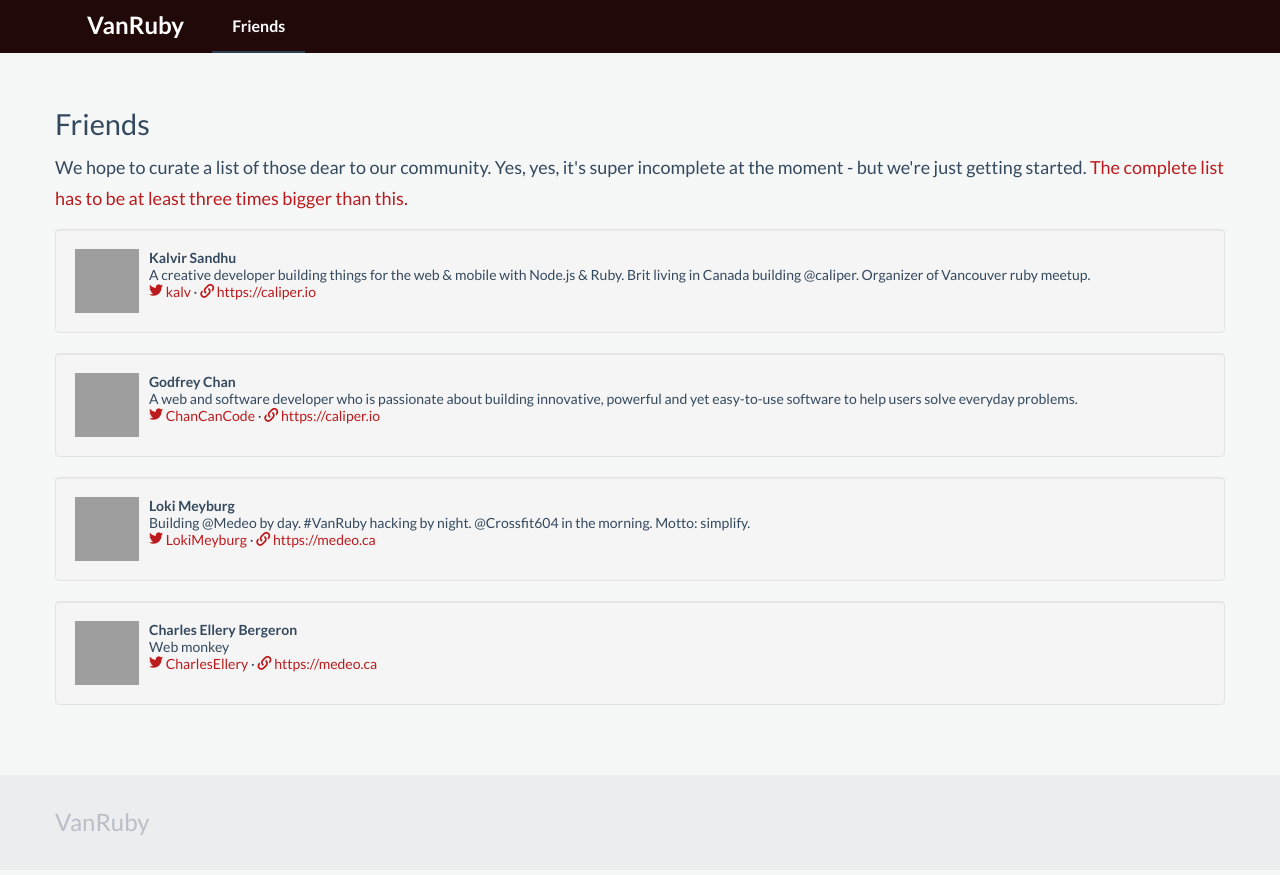
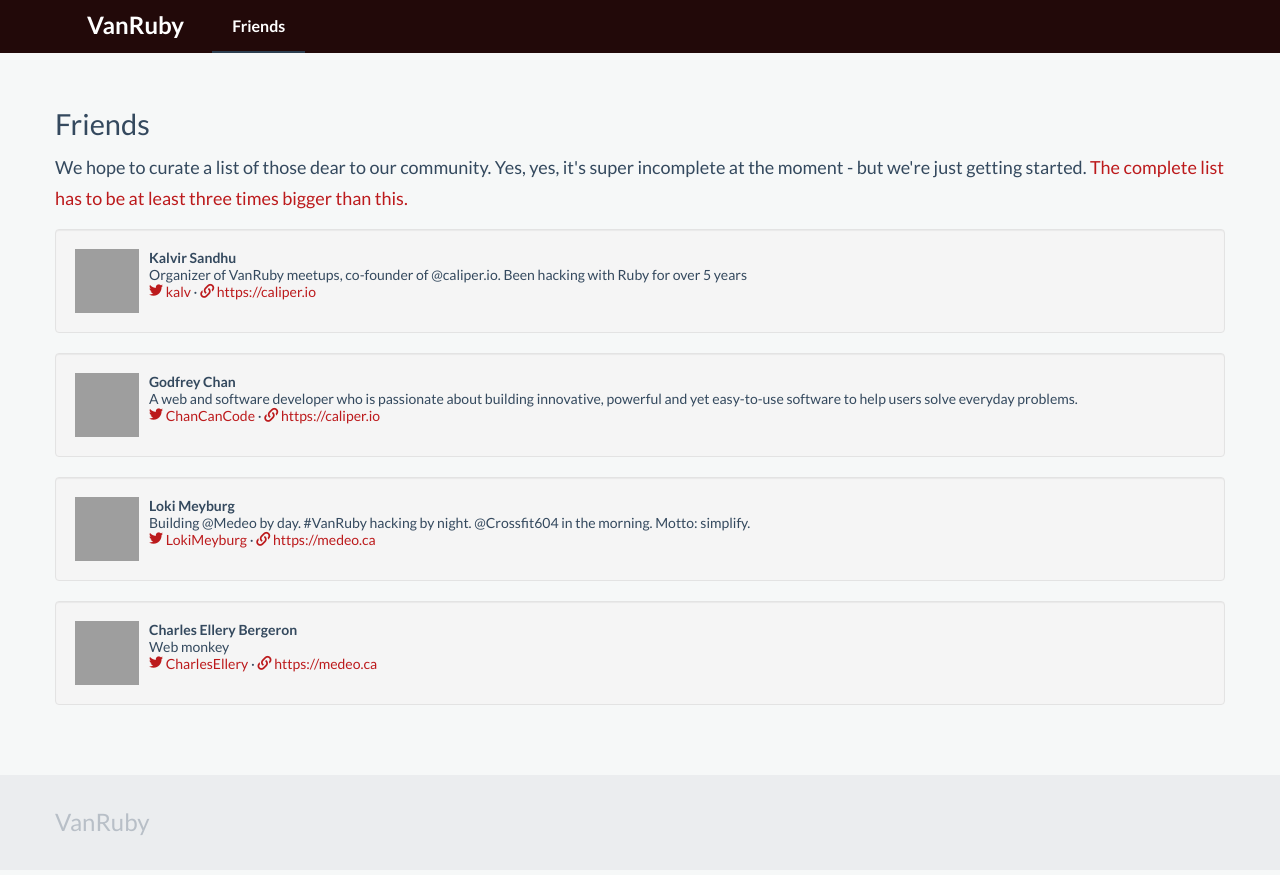
Before and after one commit to vanruby/vanruby.github.io, a Jekyll site: the page built from friends.html, in a window 1280 px wide, cut to the strip 0-875 px from the top of the page. Built offline with Jekyll 4.4.1, drawn with Linux system fonts in a browser that asks for light colours; Markdown is read by kramdown in place of the engine named in the settings; grey boxes are pictures that could not be loaded.

Commit message:
Adding some more information on Friends

```diff
--- a/_config.yml
+++ b/_config.yml
@@ -5,11 +5,12 @@ auto: true
 rdiscount:
   extensions: [smart]
 
-## Add yourself as a member of the community below :-)
+## Friends - those that have spoken at our meetups, is an organizer or helped the community
+## below :-)
 members:
   - name: Kalvir Sandhu
     gravatar: kalv@kalv.co.uk
-    blurb: "A creative developer building things for the web & mobile with Node.js & Ruby. Brit living in Canada building @caliper. Organizer of Vancouver ruby meetup."
+    blurb: "Organizer of VanRuby meetups, co-founder of @caliper.io. Been hacking with Ruby for over 5 years"
     twitter: kalv
     url: https://caliper.io
   - name: Godfrey Chan
```
